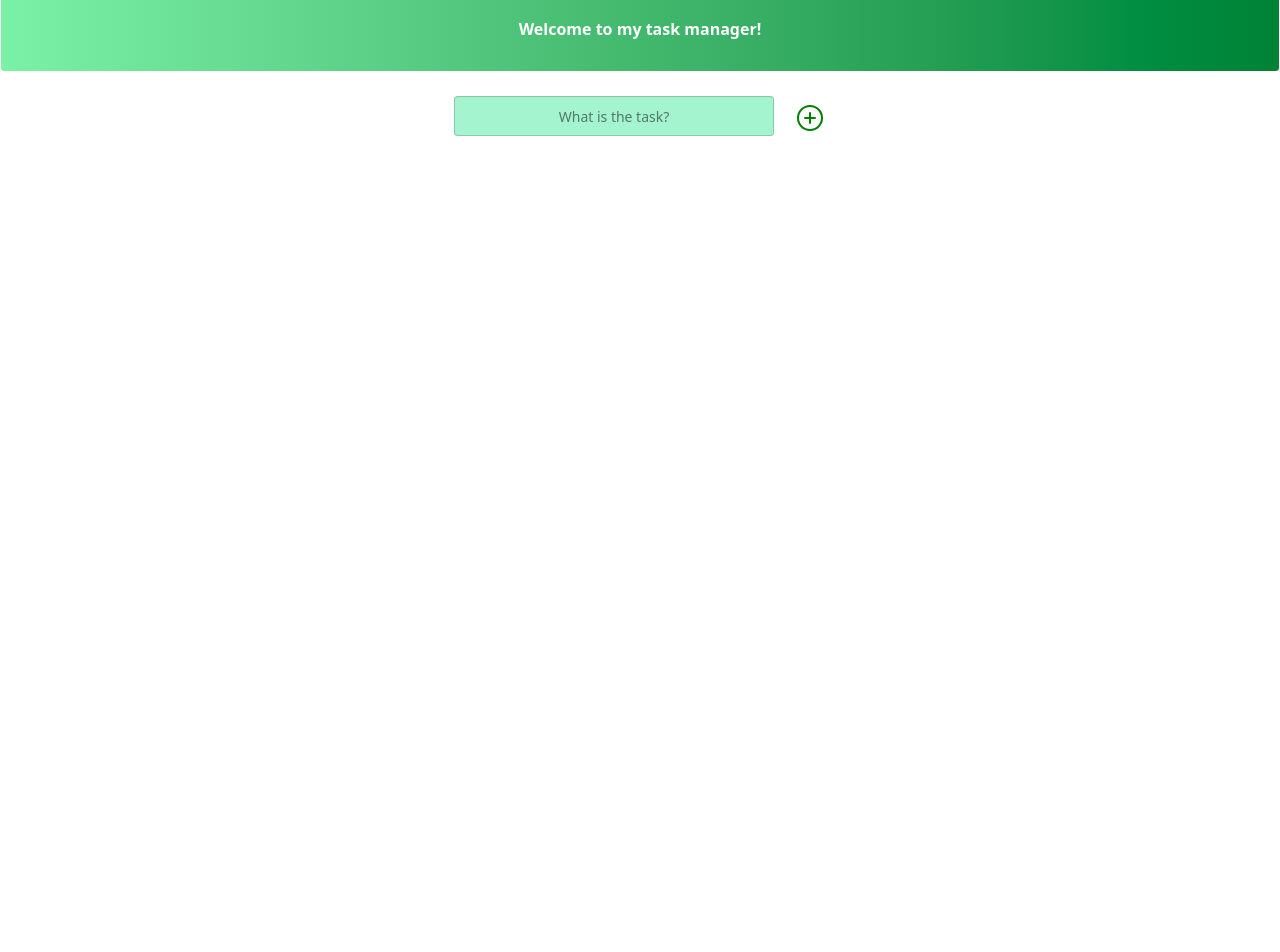
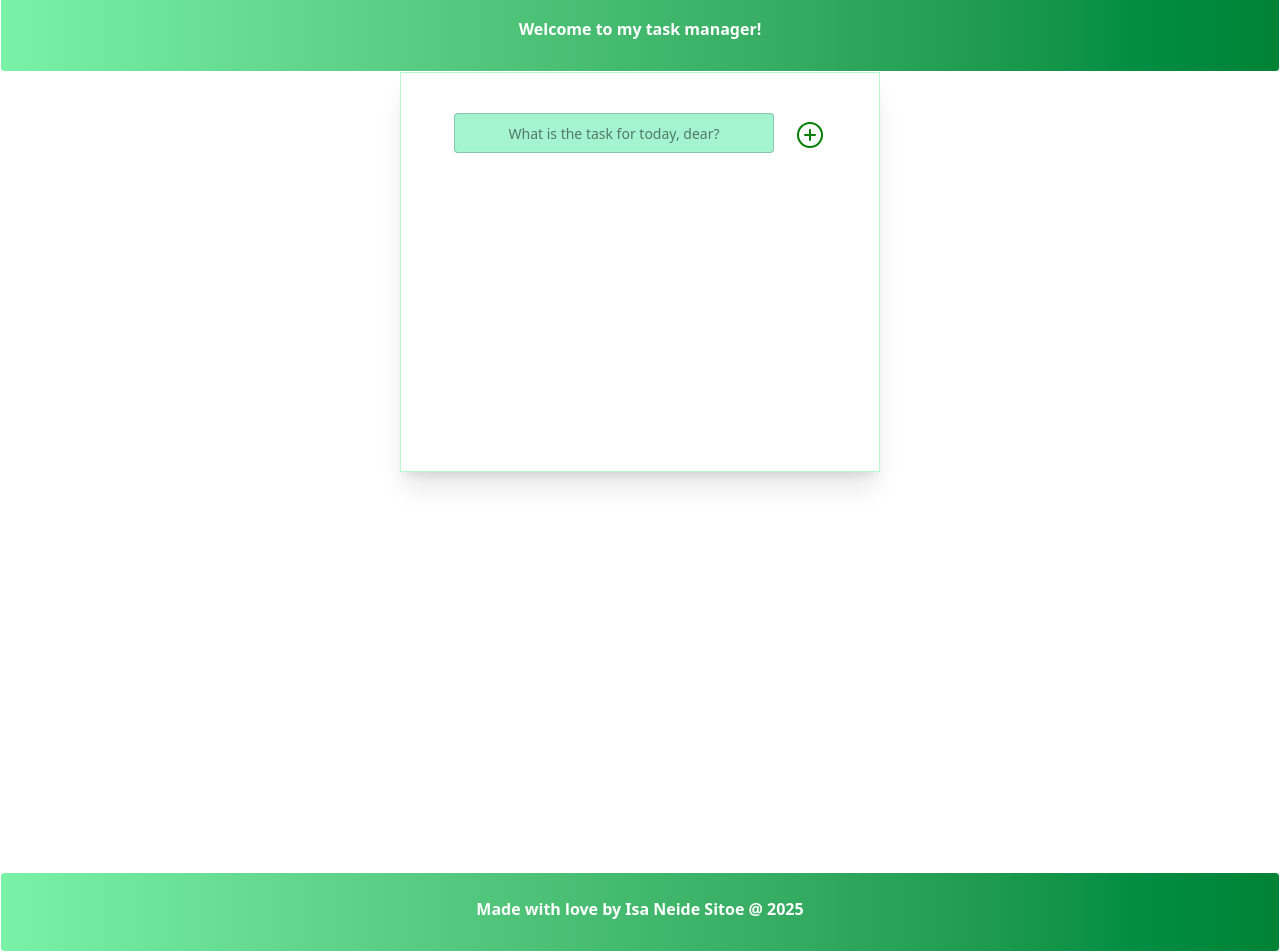
Before and after one commit to isaneyde/task-manager, a React (Vite) app: page / in a window 1280 px wide. Shown: the part 8-960 px from the top of the page. Before the commit the page ends 880 px from the top, so only its background shows below. Built offline with nearby package versions, Linux system fonts and the light colour scheme.

Commit message:
update:update the task manager

```diff
--- a/src/App.tsx
+++ b/src/App.tsx
@@ -1,12 +1,14 @@
 import './App.css'
 import { Header } from './components/header'
 import { Main } from './components/main'
+import { Footer } from './components/footer'
 function App() {
 
   return (
     <>
       <Header />
       <Main/>
+      <Footer/>
     </>
   )
 }
--- /dev/null
+++ b/src/components/footer.tsx
@@ -0,0 +1,10 @@
+export const Footer=()=>{
+ return(
+   <footer>
+    <div className="w-screen h-20  border-1 bg-gradient-to-r from-green-300 to-green-700 rounded-sm text-center font-bold p-6 text-white">
+ Made with love by Isa Neide Sitoe @ {new Date().getFullYear()}
+    </div>
+    </footer>
+    )
+
+}
--- a/src/components/main.tsx
+++ b/src/components/main.tsx
@@ -1,13 +1,13 @@
-import { CheckCircleIcon, PlusCircleIcon } from "@phosphor-icons/react"
+import { CheckCircleIcon, CircleIcon, PlusCircleIcon } from "@phosphor-icons/react"
 import { TrashIcon } from "@phosphor-icons/react/dist/ssr";
 import { useState } from "react"
+//<CheckCircleIcon size={32} color="green" />
 
 export const Main = () => {
     const [task, setTask] = useState("");
     interface inputValues {
         text: string,
     }
-    //const [isHidden, setIsHidden] = useState(true);
     const [list, setList] = useState<inputValues[]>([]);
 
     const addTask = () => {
@@ -15,15 +15,16 @@ export const Main = () => {
         setTask("");
     }
     const removeTask = (index: number) => {
-        const newList = list.filter((task,indice)=>indice!==index)
+        const newList = list.filter((task, indice) => indice !== index)
         setList(newList);
     }
+
     return (
-
-        <main className="bg-white h-screen justify-items-center">
+        <main className="bg-white min-h-screen justify-items-center ">
+            <div className="w-120 h-100 border-1 border-green-200 p-4 justify-items-center shadow-xl">
                 <fieldset className="fieldset">
                     <input type="text" className="input text-center bg-emerald-200 text-black  mt-5"
-                    placeholder="What is the task?" value={task} onChange={(event) => setTask(event.target.value)} />
+                        placeholder="What is the task for today, dear?" value={task} onChange={(event) => setTask(event.target.value)} />
                     <button onClick={addTask}><PlusCircleIcon size={32} color="green"
                         className="ml-85 -mt-10" /></button>
                 </fieldset>
@@ -36,8 +37,8 @@ export const Main = () => {
                                 <div className="ml-80 -mt-9">
                                     <span className="float-left absolute text-black right-90 text-xs opacity-50 block"><span>{new Date().toLocaleDateString()}</span>
                                     </span>
-                                <button> <CheckCircleIcon size={32} color="green" /></button>
-                                <button onClick={()=>removeTask(index)}> <TrashIcon size={32} color="red" /></button>
+                                    <button><CheckCircleIcon size={32} color="green" /></button>
+                                    <button onClick={() => removeTask(index)}> <TrashIcon size={32} color="red" /></button>
                                 </div>
 
                             </div>
@@ -46,7 +47,7 @@ export const Main = () => {
                 </ul>
 
 
-
+            </div>
         </main>
 
 
```
Lines whose indentation alone changed are shown as unchanged.
